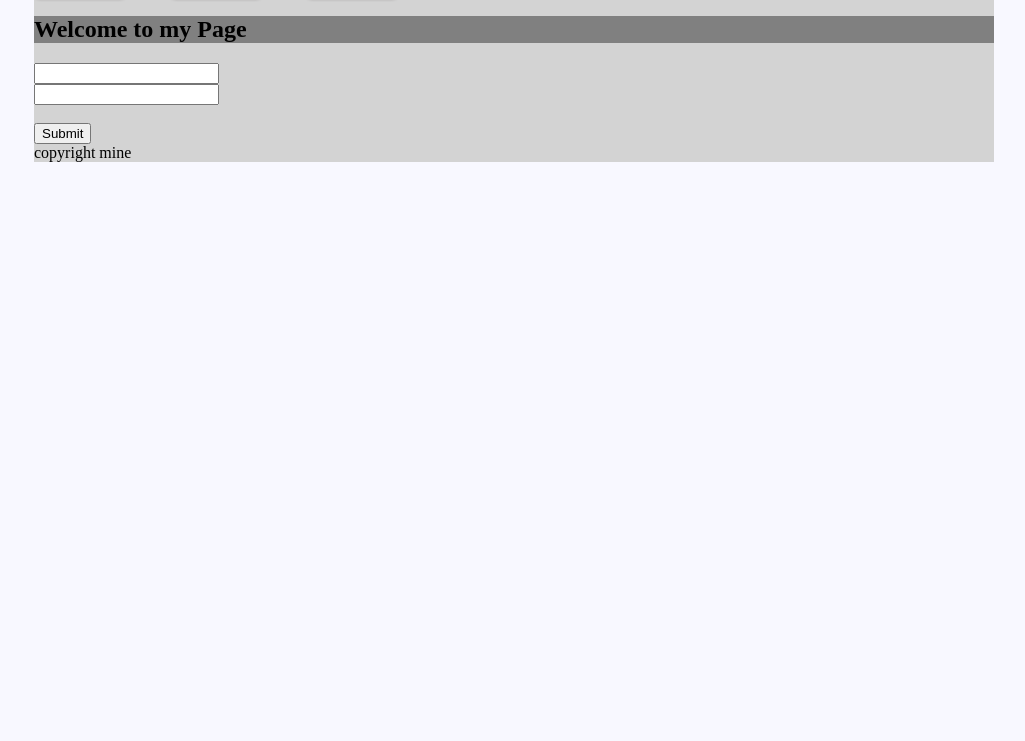
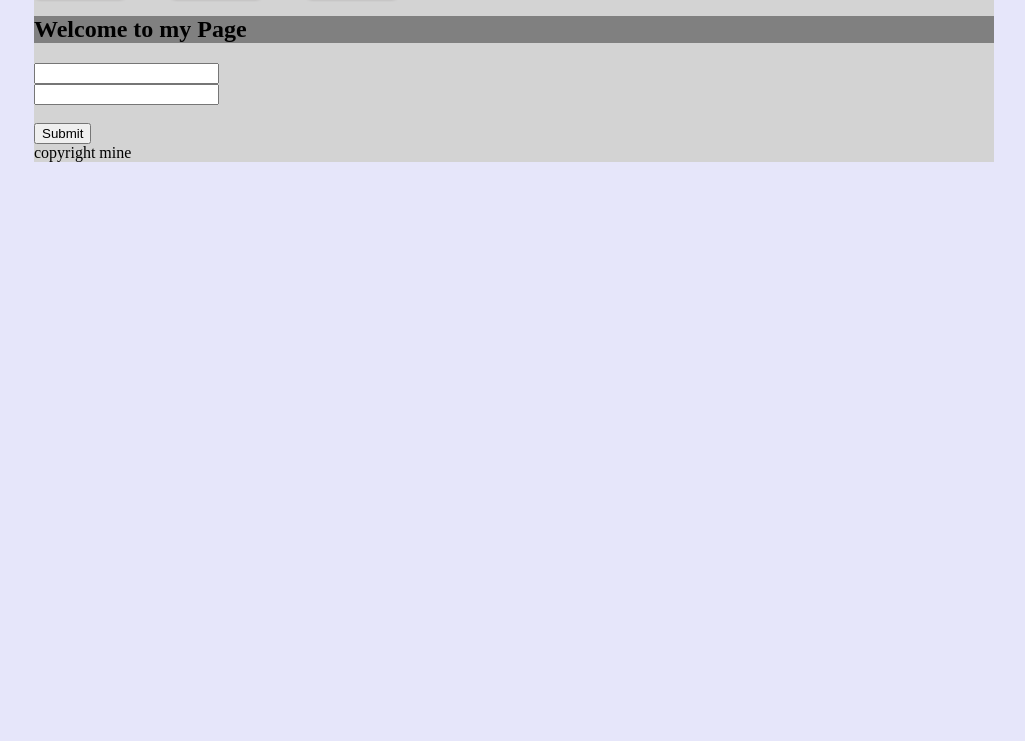
Before and after one commit to Muazzi/MyFirstProject, a plain HTML site: page index.html in a window 1280 px wide. Shown: the part 59-800 px from the top of the page, without its empty margins (126-1151 px from the left). Drawn offline with Linux system fonts and the light colour scheme.

Commit message:
made  the  body  lavender
look at the body  tag

```diff
--- a/styles.css
+++ b/styles.css
@@ -1,5 +1,5 @@
 body {
-    background-color: ghostwhite;
+    background-color: lavender;
 
 
 }
```
